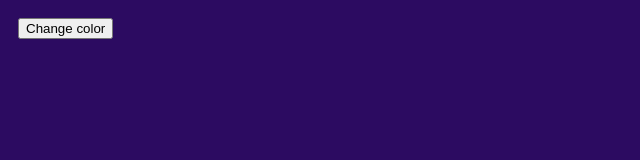
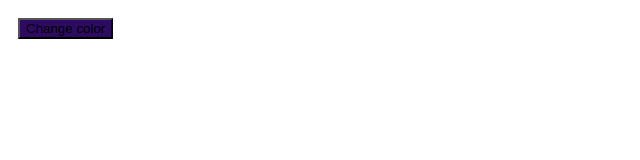
Before and after one commit to Kazuki-Maehara/JavaScript_learning, a plain HTML site: page random-color-eventhandlerproperty.html in a window 1280 px wide. Both pictures are taken after a click on the button "Change color". Shown: the whole page, without its empty margins (0-640 px from the left). Drawn offline with Linux system fonts and the light colour scheme.

Commit message:
third commit

```diff
--- a/random-color-eventhandlerproperty.html
+++ b/random-color-eventhandlerproperty.html
@@ -18,13 +18,13 @@
         return Math.floor(Math.random()*number);
       }
 
-      function bgChange() {
+      function bgChange(event) {
         const rndCol = 'rgb(' + random(255) + ',' + random(255) + ',' + random(255) + ')';
-        document.body.style.backgroundColor = rndCol;
+        event.target.style.backgroundColor = rndCol;
       }
 
 
-			btn.onmouseout = bgChange;
+			btn.addEventListener('click', bgChange);
 
     </script>
   </body>
```
